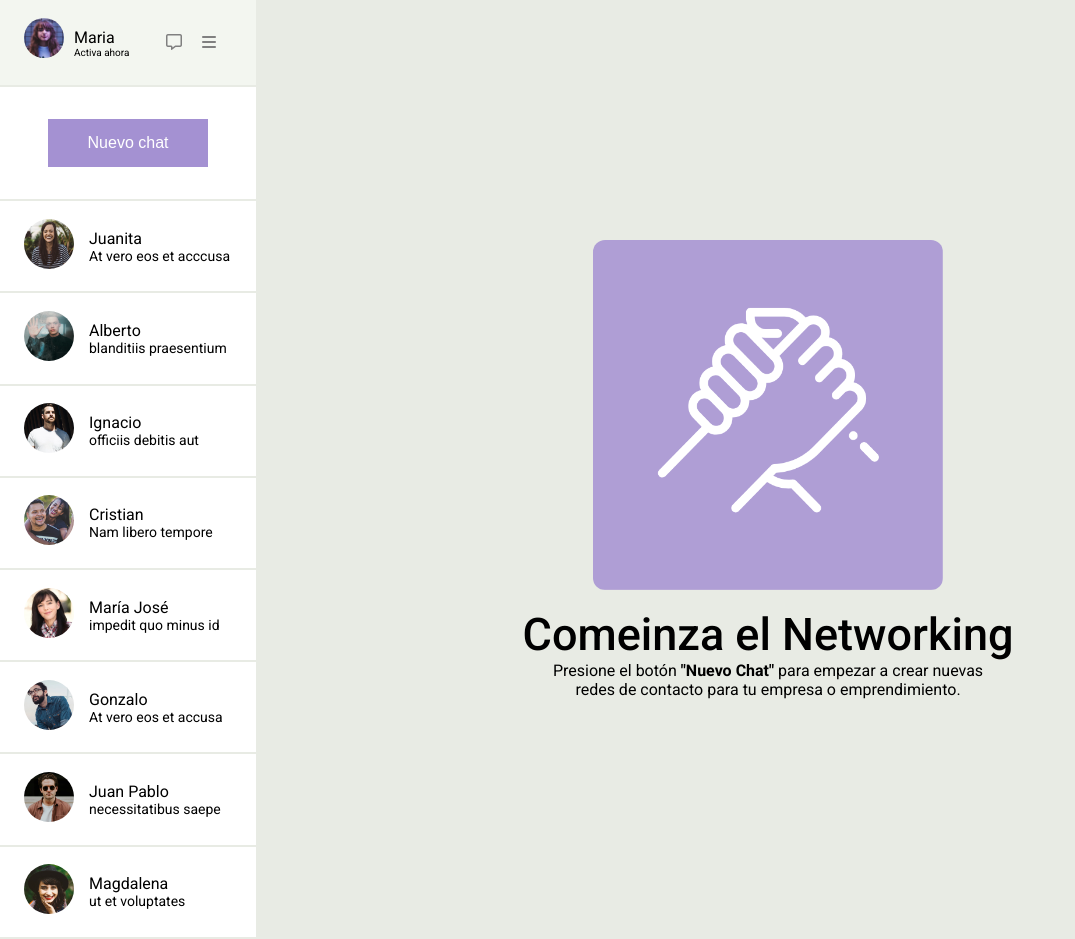
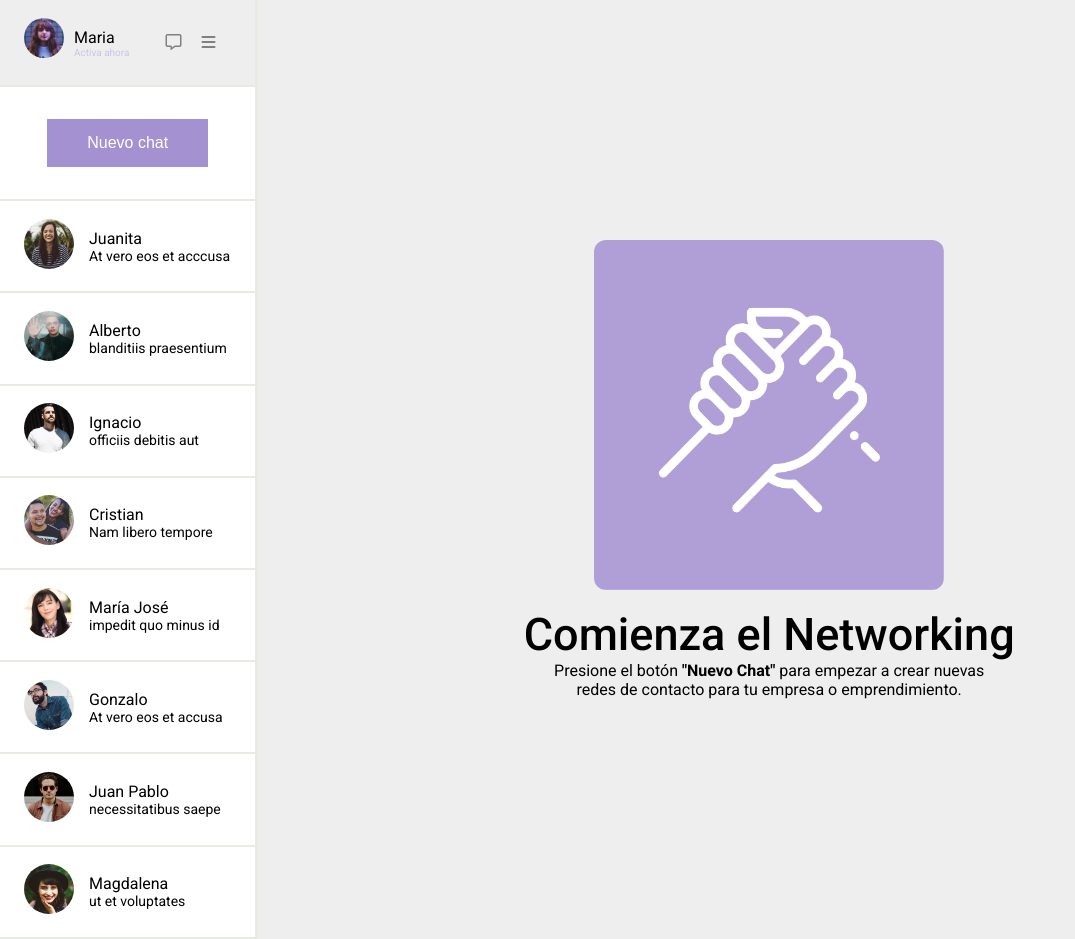
Before and after one commit to JesusRojasn/flexbox, a plain HTML site: page index.html in a window 1280 px wide. Shown: the whole page, without its empty margins (0-1075 px from the left). Drawn offline with Linux system fonts and the light colour scheme.

Commit message:
feat:main hover-text-color

```diff
--- a/assets/css/style.css
+++ b/assets/css/style.css
@@ -13,11 +13,12 @@ body {
   flex-basis: 20%;
   flex-direction: column;
   justify-content: space-evenly;
+  border-right: solid 3px #e8ebe4;
 }
 .main {
   display: flex;
   flex-basis: 80%;
-  background-color: #e8ebe4;
+  background-color: #eee;
   flex-direction: column;
   justify-content: center;
   align-items: center;
@@ -36,6 +37,10 @@ body {
   height: 350px;
   margin-bottom: 18px;
 }
+.main-img:hover {
+  -webkit-transform: scale(1);
+  transform: scale(1.1);
+}
 .contact {
   display: flex;
   flex-direction: row;
@@ -45,7 +50,7 @@ body {
   padding: 1.1em 1.5em;
 }
 .contact:hover {
-  background-color: #f3f6f0;
+  background-color: #eee;
 }
 .contact img {
   border-radius: 50%;
@@ -106,3 +111,6 @@ button:hover {
 #name {
   font-size: 16px;
 }
+.color2 {
+  color: #cdc3e6;
+}
--- a/index.html
+++ b/index.html
@@ -4,7 +4,7 @@
     <meta charset="UTF-8" />
     <meta http-equiv="X-UA-Compatible" content="IE=edge" />
     <meta name="viewport" content="width=device-width, initial-scale=1.0" />
-    <title>Document</title>
+    <title>Nuevo Chat</title>
     <link rel="stylesheet" href="./assets/css/style.css" />
     <script
       src="https://kit.fontawesome.com/0a7eaaca29.js"
@@ -25,7 +25,7 @@
             <img src="assets/css/img/maria.jpg" alt="maria-img" />
             <ul>
               <li id="name">Maria</li>
-              <li>Activa ahora</li>
+              <li class="color2">Activa ahora</li>
             </ul>
           </div>
           <div>
@@ -152,12 +152,13 @@
       </section>
       <section class="main">
         <img
+          class="main-img"
           src="assets/css/img/hand.png"
           alt="hand"
           width="300"
           height="300"
         />
-        <p><span>Comeinza el Networking</span></p>
+        <p><span>Comienza el Networking</span></p>
         <p>
           Presione el botón <strong>"Nuevo Chat"</strong> para empezar a crear
           nuevas
```
